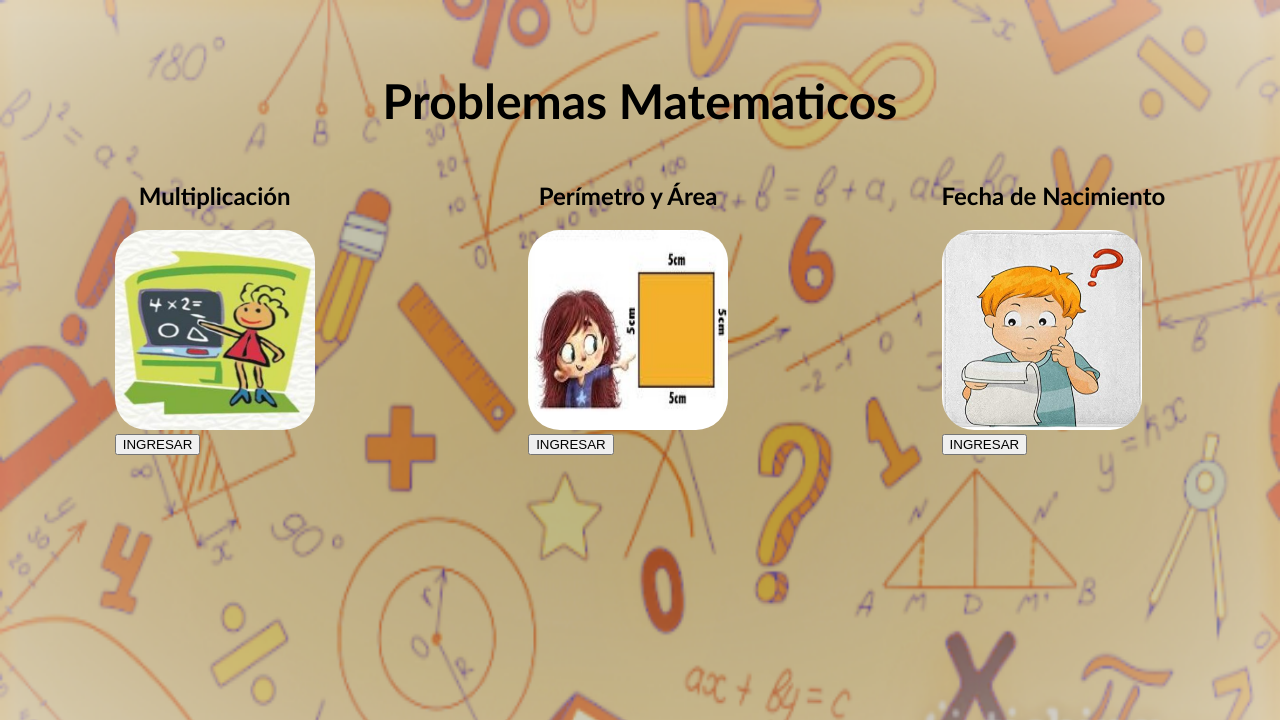
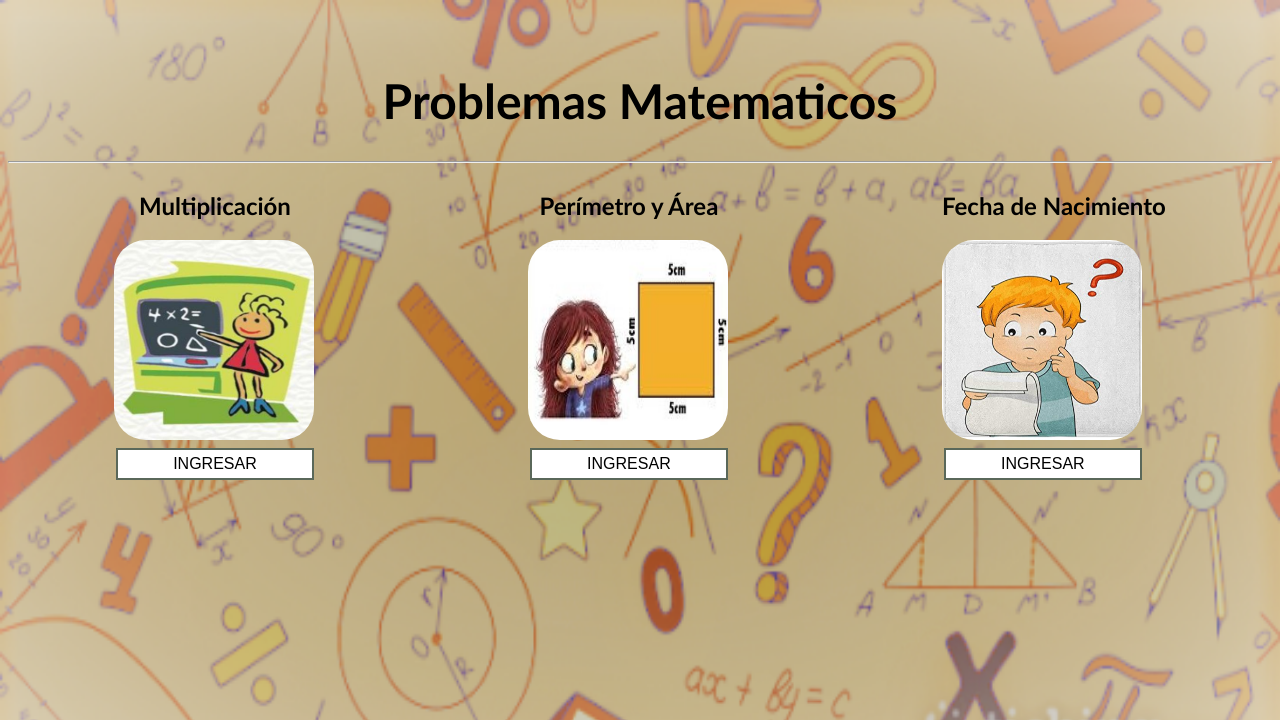
Before and after one commit to MateoReinoso/Heredia_Montero_Reinoso_TrabajoPHP, a PHP site: page / in a window 1280 px wide. Shown: the top 720 px of the page. Run offline with PHP 8.4, Linux system fonts and the light colour scheme.

Commit message:
Multiplicacion

```diff
--- a/TrabajoPHP/index.php
+++ b/TrabajoPHP/index.php
@@ -13,13 +13,14 @@
     <head>
         <h1>Problemas Matematicos</h1>
     </head>
+    <hr>
     <div class="flex-container">
         <form action="multiplicacion.php" method="post">
             <div>
                 <h2>Multiplicación</h2>
                 <img src="img/multiplicaciones.jpg" alt="">
                 <br>
-                <input type="submit" value="INGRESAR">
+                <input class="button button1" type="submit" value="INGRESAR">
             </div>
         </form>
         <!-- ======================================================================== -->
@@ -28,7 +29,7 @@
                 <h2>Perímetro y Área</h2>
                 <img src="img/perimetro.jpg" alt="">
                 <br>
-                <input type="submit" value="INGRESAR">
+                <input class="button button1" type="submit" value="INGRESAR">
             </div>
         </form>
         <!-- ======================================================================== -->
@@ -37,7 +38,7 @@
                 <h2>Fecha de Nacimiento</h2>
                 <img src="img/fecha.jpg" alt="">
                 <br>
-                <input type="submit" value="INGRESAR">
+                <input class="button button1" type="submit" value="INGRESAR">
             </div>
         </form>
     </div>
--- a/TrabajoPHP/styles.css
+++ b/TrabajoPHP/styles.css
@@ -33,7 +33,7 @@ img{
     margin-top: 2em;
     font-weight: bold;
 }
-/* button{
+.button{
     border: none;
     color: white;
     padding: 5px 55px;
@@ -54,4 +54,4 @@ img{
   .button1:hover {
     background-color: #887541;
     color: white;
-} */
+}
```
